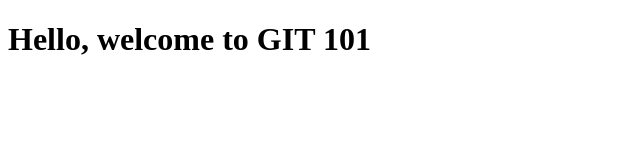
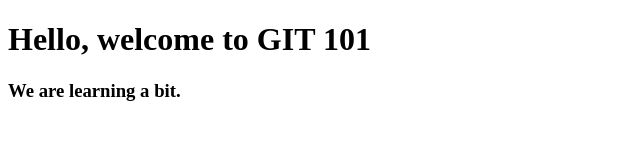
Before and after one commit to gitkpx01/beyond, a plain HTML site: page index.html in a window 1280 px wide. Shown: the whole page, without its empty margins (0-640 px from the left). Drawn offline with Linux system fonts and the light colour scheme.

Commit message:
001 Second h3 tag added in index page

```diff
--- a/index.html
+++ b/index.html
@@ -10,6 +10,7 @@
 <body>
 
     <h1>Hello, welcome to GIT 101</h1>
+    <h3>We are learning a bit.</h3>
 </body>
 
 </html>
```
